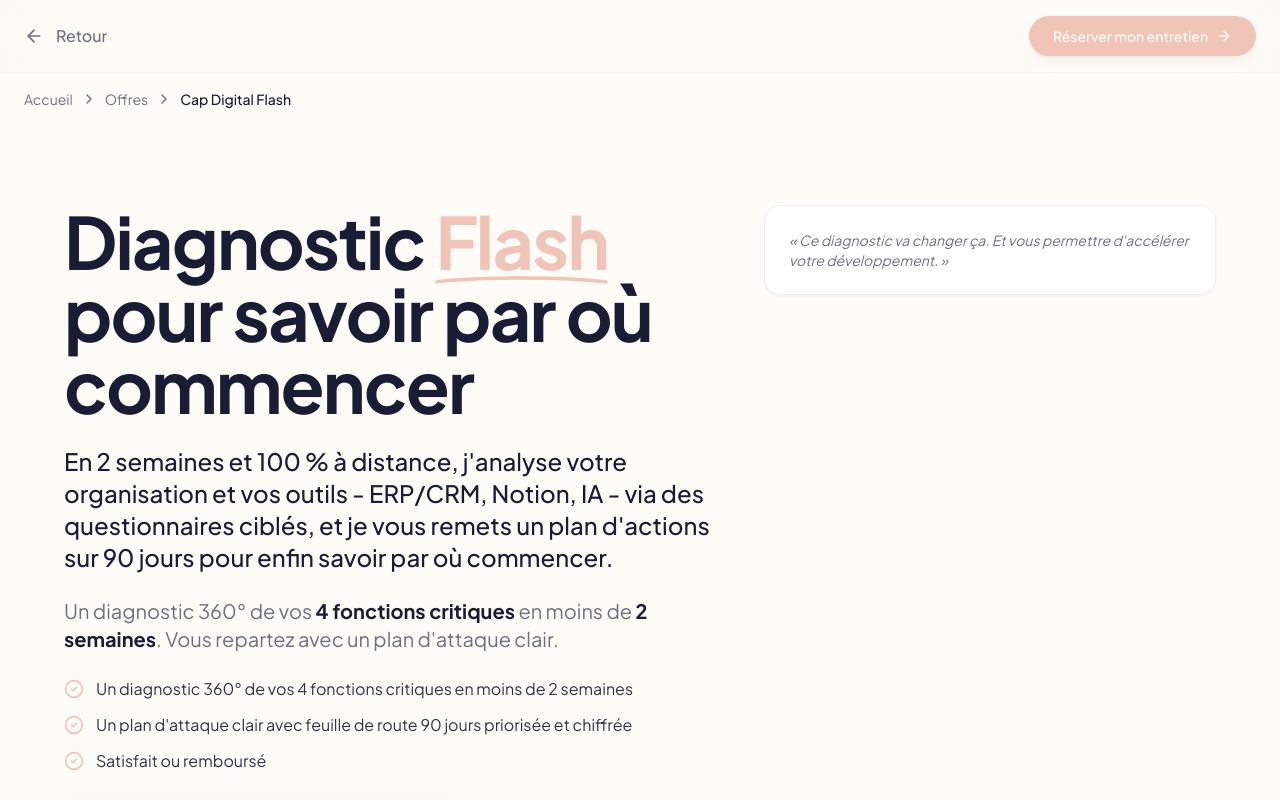
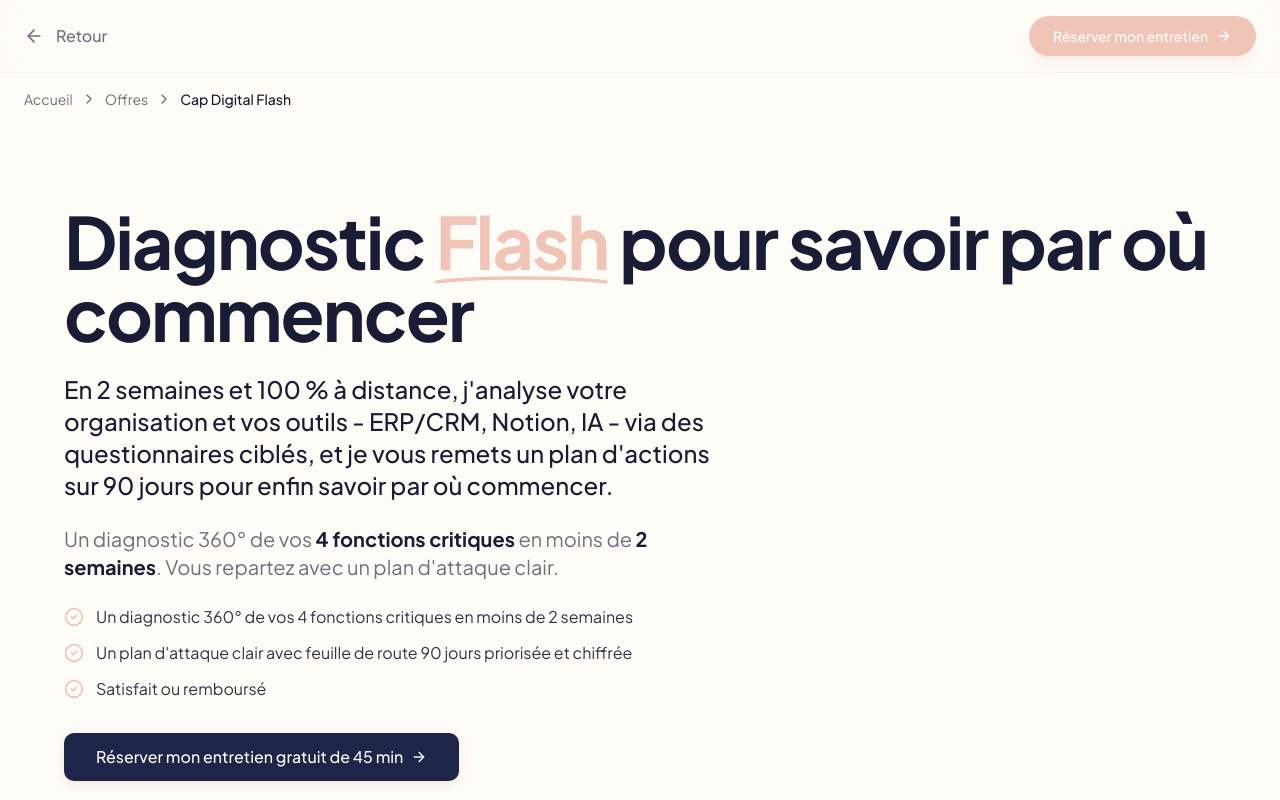
Before and after one commit to mLyon4/caplean-ia, a React (Vite) app: page /cap-digital-flash in a window 1280 px wide. Shown: the top 800 px of the page. Built offline with nearby package versions, Linux system fonts and the light colour scheme.

Commit message:
Changes
Co-authored-by: mLyon4 <226275147+mLyon4@users.noreply.github.com>

```diff
--- a/src/pages/CapDigitalFlash.tsx
+++ b/src/pages/CapDigitalFlash.tsx
@@ -323,7 +323,7 @@ const CapDigitalFlash = () => {
         <section className="relative py-10 md:py-16 lg:py-20">
           <div className="container mx-auto px-6 relative z-10">
             <div className="max-w-6xl mx-auto grid lg:grid-cols-12 gap-12 items-start">
-              <div className="lg:col-span-7 space-y-6">
+              <div className="lg:col-span-12 space-y-6">
                 <h1 className="text-4xl sm:text-5xl md:text-6xl lg:text-7xl font-bold text-foreground leading-[1.05] tracking-tight">
                   Diagnostic{" "}
                   <span className="relative inline-block">
@@ -369,14 +369,6 @@ const CapDigitalFlash = () => {
                 <p className="text-sm text-muted-foreground">
                   Aucun engagement. Satisfait ou remboursé.
                 </p>
-              </div>
-
-              <div className="lg:col-span-5 space-y-4">
-                <div className="p-6 rounded-2xl bg-card border border-border/50 shadow-sm">
-                  <p className="text-sm text-muted-foreground italic">
-                    « Ce diagnostic va changer ça. Et vous permettre d'accélérer votre développement. »
-                  </p>
-                </div>
               </div>
             </div>
           </div>
```
